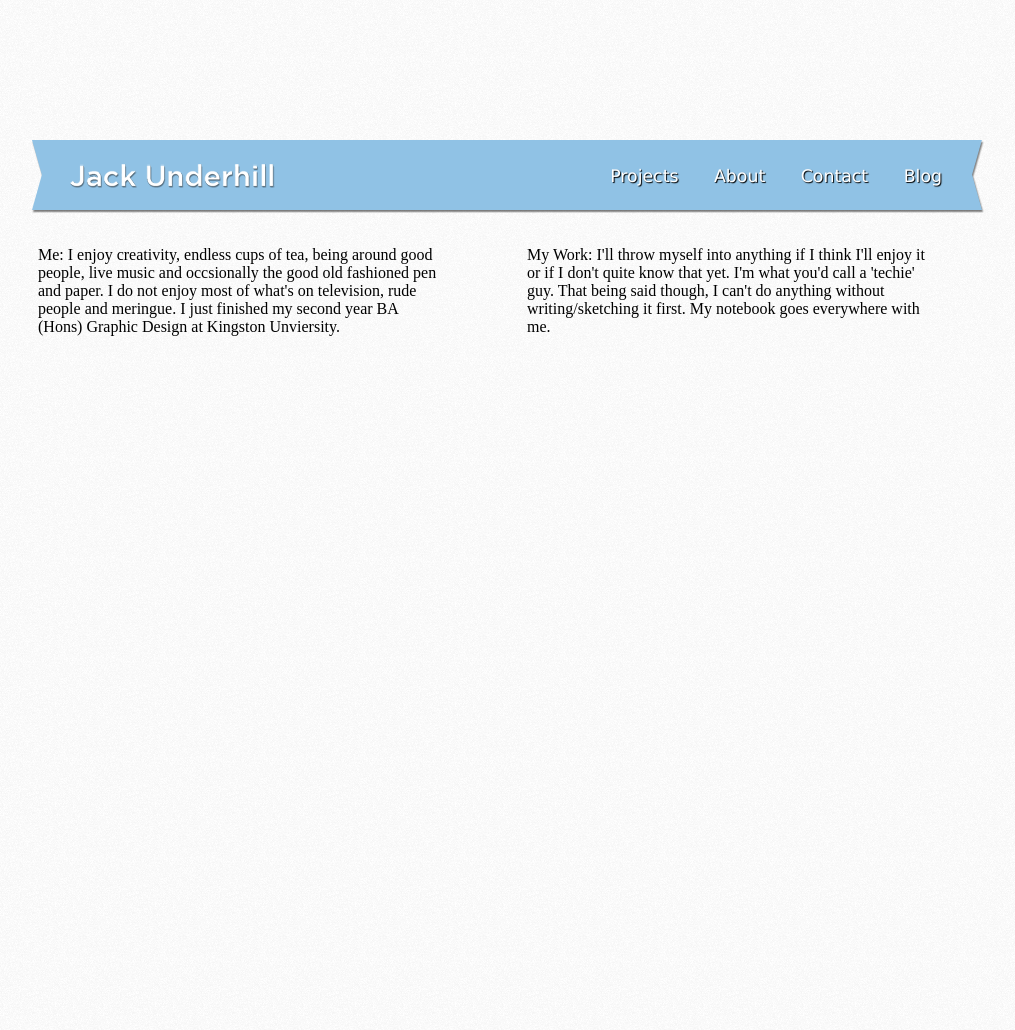
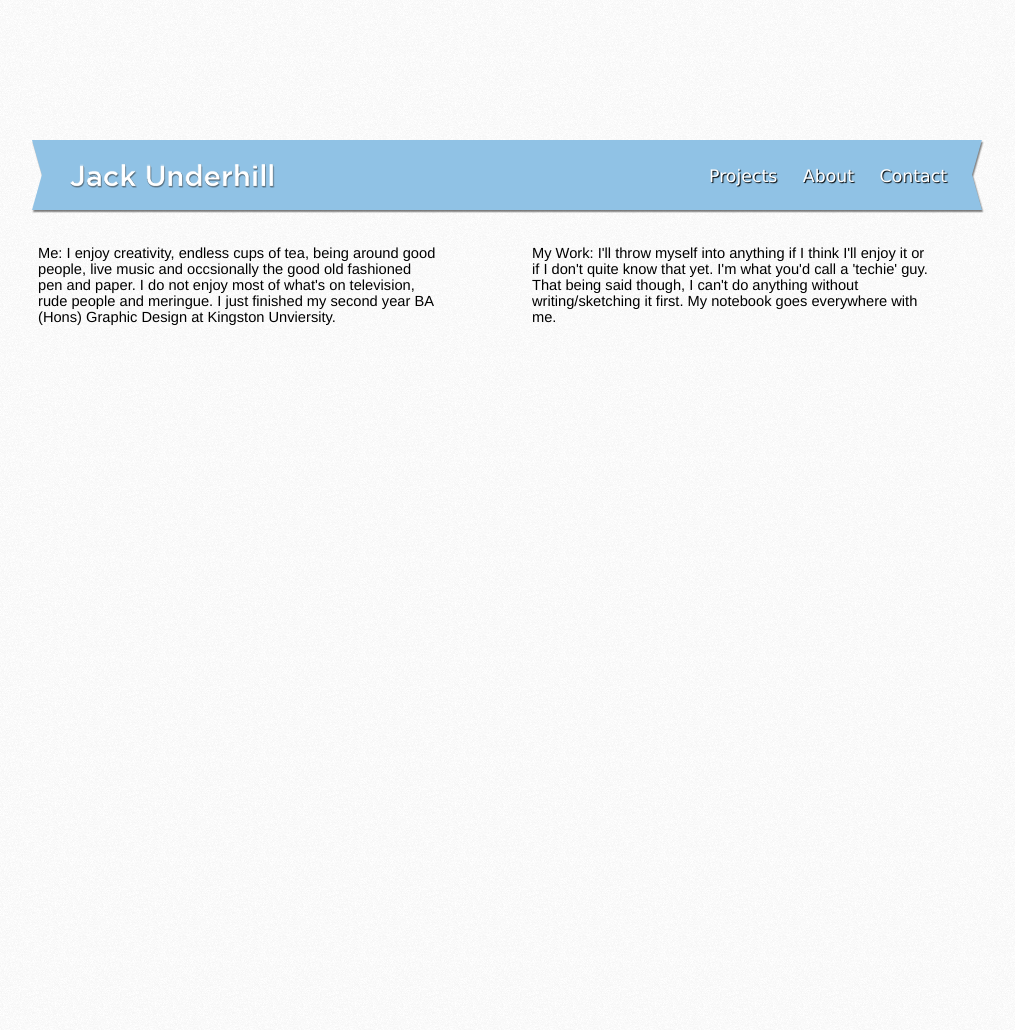
Before and after one commit to jackunderhill/jackunderhill.github.com, a Jekyll site: the page built from about.html, in a window 1280 px wide. Shown: the whole page, without its empty margins (132-1147 px from the left). Built offline with Jekyll 4.4.1, drawn with Linux system fonts in a browser that asks for light colours.

Commit message:
Revert "Added link to tumblr."
This reverts commit 9f249d0ec316b2148a465fcfac44e4e4bffd4e71.

```diff
--- a/_layouts/default.html
+++ b/_layouts/default.html
@@ -28,9 +28,6 @@
             <li>
               <a href="contact.html">Contact</a>
             </li>
-            <li>
-              <a href="http://jackunderhilldesign.tumblr.com/">Blog</a>
-            </li>
           </ul>
         </div>
       </div>
--- a/about.html
+++ b/about.html
@@ -2,7 +2,7 @@
 layout: default
 ---
 <section>
-	<div id="bodyfont abouttext" class="description">
+	<div id="bodyfont" class="description">
 		<div id="leftdescription">
 			<p>Me: I enjoy creativity, endless cups of tea, being around good people, live music and occsionally the good old fashioned pen and paper. I do not enjoy most of what's on television, rude people and meringue. I just finished my second year BA (Hons) Graphic Design at Kingston Unviersity.</p>
 		</div>
--- a/css/styles.css
+++ b/css/styles.css
@@ -30,7 +30,7 @@ li {
 
 
 .right-align li {
-	padding: 15px;
+	padding: 10px;
 }
 
 
@@ -328,10 +328,6 @@ li {
 
 #abouttext {
 	top: 20px;
-	font-family: Helvetica, Arial, Verdana, sans-serif;
-	font-color: #464646;
-	font-size: 11pt;
-
 }
 
 #leftcontact {
```
Also changed, not shown: 1 other file.
